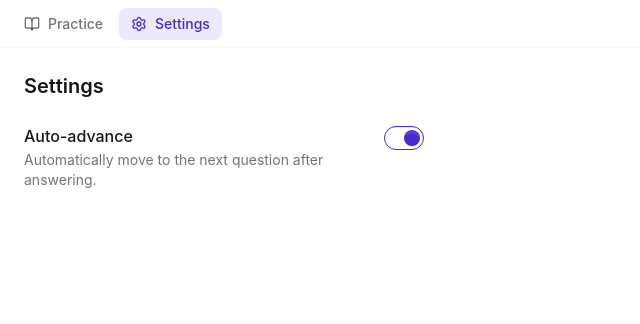
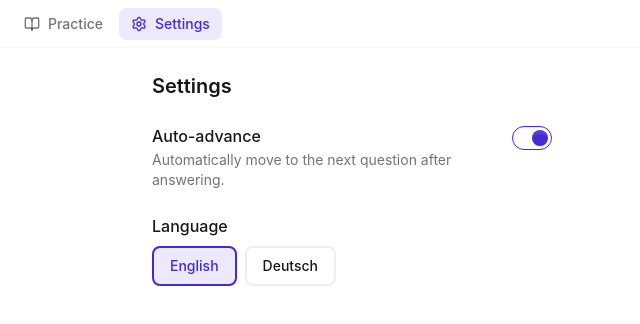
Before and after one commit to bodo/multiple-choice-app, a Vue app: page /settings in a window 1280 px wide. Shown: the top 324 px of the page, without its empty margins (0-640 px from the left). Built offline with nearby package versions, Linux system fonts and the light colour scheme.

Commit message:
add lang settings

```diff
--- a/src/app/App.vue
+++ b/src/app/App.vue
@@ -1,11 +1,19 @@
 <script setup lang="ts">
+import { watch } from 'vue'
+import { useI18n } from 'vue-i18n'
+import { useSettings } from '../entities/settings/useSettings'
 import TopNav from './TopNav.vue'
+
+const { locale } = useI18n({ useScope: 'global' })
+const { language } = useSettings()
+
+watch(language, (val) => { locale.value = val }, { immediate: true })
 </script>
 
 <template>
   <div class="flex flex-col h-dvh">
     <TopNav />
-    <main class="flex-1 min-h-0 overflow-hidden">
+    <main class="flex-1 min-h-0 overflow-hidden max-w-5xl w-full mx-auto">
       <RouterView />
     </main>
   </div>
--- a/src/app/locales/deu.json
+++ b/src/app/locales/deu.json
@@ -10,5 +10,6 @@
   "practice": "Üben",
   "settingsTitle": "Einstellungen",
   "autoAdvance": "Automatisch weiter",
-  "autoAdvanceHint": "Nach der Antwort automatisch zur nächsten Aufgabe wechseln."
+  "autoAdvanceHint": "Nach der Antwort automatisch zur nächsten Aufgabe wechseln.",
+  "language": "Sprache"
 }
--- a/src/app/locales/eng.json
+++ b/src/app/locales/eng.json
@@ -10,5 +10,6 @@
   "practice": "Practice",
   "settingsTitle": "Settings",
   "autoAdvance": "Auto-advance",
-  "autoAdvanceHint": "Automatically move to the next question after answering."
+  "autoAdvanceHint": "Automatically move to the next question after answering.",
+  "language": "Language"
 }
--- a/src/entities/settings/useSettings.ts
+++ b/src/entities/settings/useSettings.ts
@@ -2,23 +2,41 @@ import { ref, watch } from 'vue'
 
 const STORAGE_KEY = 'bodo-mc-settings'
 
-function loadAutoAdvance(): boolean {
+interface StoredSettings {
+  autoAdvance: boolean
+  language: string
+}
+
+function load(): StoredSettings {
   try {
     const raw = localStorage.getItem(STORAGE_KEY)
-    if (raw === null) return true
-    return JSON.parse(raw)?.autoAdvance ?? true
-  } catch {
-    return true
-  }
+    if (raw) {
+      const parsed = JSON.parse(raw)
+      return {
+        autoAdvance: parsed.autoAdvance ?? true,
+        language: parsed.language ?? 'eng',
+      }
+    }
+  } catch { /* ignore */ }
+  return { autoAdvance: true, language: 'eng' }
 }
 
-// Module-level singleton — all callers share the same ref
-const autoAdvance = ref<boolean>(loadAutoAdvance())
+function save() {
+  localStorage.setItem(STORAGE_KEY, JSON.stringify({
+    autoAdvance: autoAdvance.value,
+    language: language.value,
+  }))
+}
 
-watch(autoAdvance, (val) => {
-  localStorage.setItem(STORAGE_KEY, JSON.stringify({ autoAdvance: val }))
-})
+const stored = load()
+
+// Module-level singletons — all callers share the same refs
+const autoAdvance = ref<boolean>(stored.autoAdvance)
+const language = ref<string>(stored.language)
+
+watch(autoAdvance, save)
+watch(language, save)
 
 export function useSettings() {
-  return { autoAdvance }
+  return { autoAdvance, language }
 }
--- a/src/pages/settings/SettingsPage.vue
+++ b/src/pages/settings/SettingsPage.vue
@@ -3,18 +3,23 @@ import { useI18n } from 'vue-i18n'
 import { useSettings } from '../../entities/settings/useSettings'
 
 const { t } = useI18n()
-const { autoAdvance } = useSettings()
+const { autoAdvance, language } = useSettings()
+
+const languages = [
+  { code: 'eng', label: 'English' },
+  { code: 'deu', label: 'Deutsch' },
+]
 </script>
 
 <template>
-  <div class="p-6 max-w-md">
-    <h1 class="text-xl font-semibold mb-6">
+  <div class="p-6 max-w-md flex flex-col gap-6">
+    <h1 class="text-xl font-semibold">
       {{ t('settingsTitle') }}
     </h1>
 
     <label class="flex items-start gap-4 cursor-pointer">
       <div class="flex-1">
-        <p class="font-medium text-base-content">
+        <p class="font-medium">
           {{ t('autoAdvance') }}
         </p>
         <p class="text-sm text-base-content/60 mt-0.5">
@@ -24,8 +29,28 @@ const { autoAdvance } = useSettings()
       <input
         v-model="autoAdvance"
         type="checkbox"
-        class="toggle toggle-primary mt-0.5"
+        class="toggle toggle-primary mt-0.5 shrink-0"
       >
     </label>
+
+    <div class="flex flex-col gap-2">
+      <p class="font-medium">
+        {{ t('language') }}
+      </p>
+      <div class="flex gap-2">
+        <button
+          v-for="lang in languages"
+          :key="lang.code"
+          type="button"
+          class="px-4 py-2 rounded-lg border-2 text-sm font-medium transition-colors"
+          :class="language === lang.code
+            ? 'border-primary bg-primary/10 text-primary'
+            : 'border-base-300 hover:border-base-400'"
+          @click="language = lang.code"
+        >
+          {{ lang.label }}
+        </button>
+      </div>
+    </div>
   </div>
 </template>
```
